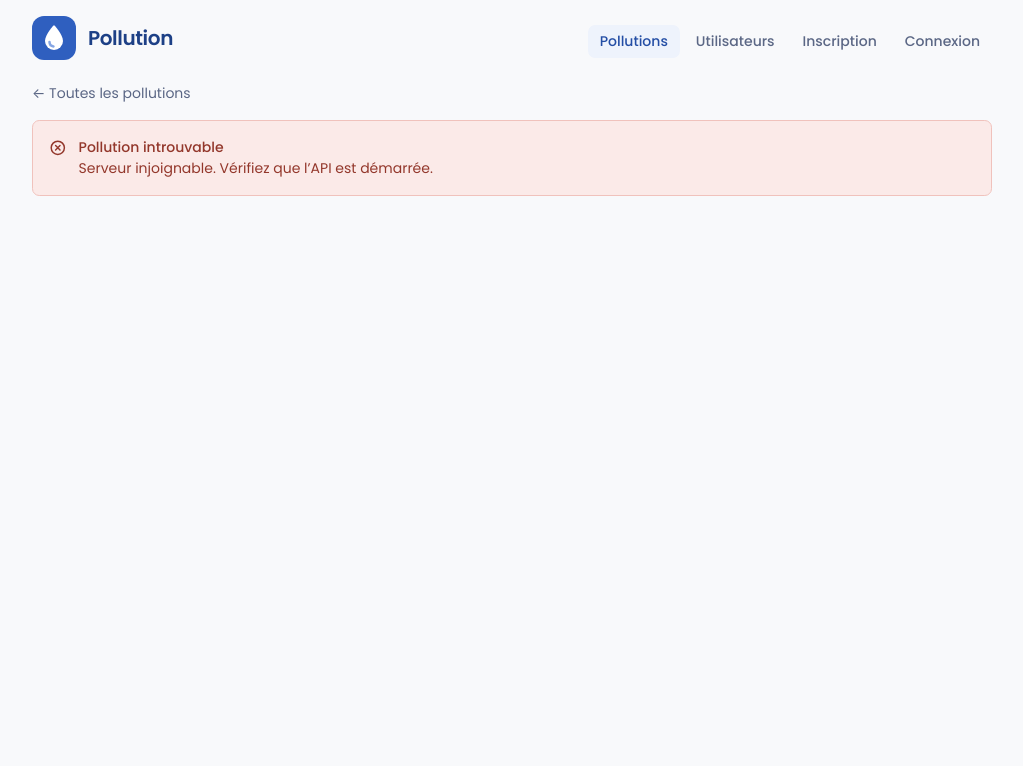
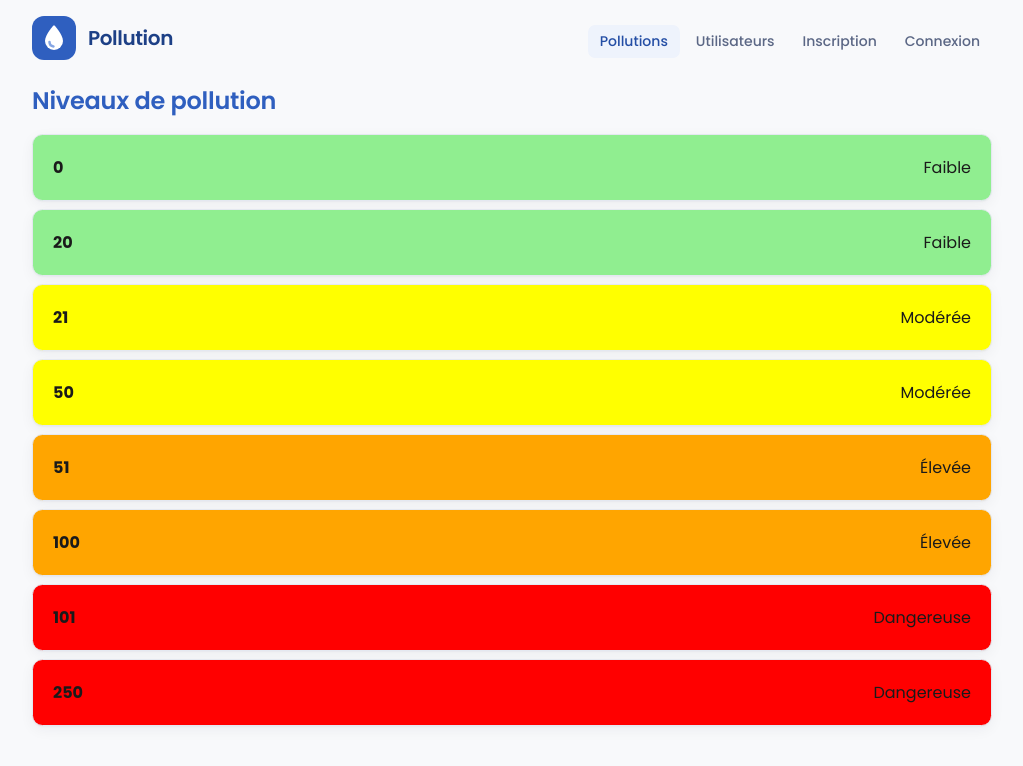
Before and after one commit to Lirobi/projet_bischung_lilian, an Angular app in the folder Front/: page /pollutions/niveaux in a window 1280 px wide. Shown: the top 766 px of the page, without its empty margins (128-1151 px from the left). Built offline with nearby package versions, Linux system fonts and the light colour scheme; no server answers.

Commit message:
feat: pipe PollutionLevelPipe et directive HighlightPollutionDirective

```diff
--- a/Front/src/app/app.routes.ts
+++ b/Front/src/app/app.routes.ts
@@ -2,6 +2,7 @@ import { Routes } from '@angular/router';
 import { Login } from './features/login/login';
 import { PollutionDetail } from './features/pollutions/pollution-detail/pollution-detail';
 import { PollutionEditor } from './features/pollutions/pollution-editor/pollution-editor';
+import { PollutionLevels } from './features/pollutions/pollution-levels/pollution-levels';
 import { PollutionList } from './features/pollutions/pollution-list/pollution-list';
 import { SignUpPage } from './features/sign-up/sign-up-page';
 import { UserList } from './features/users/user-list/user-list';
@@ -9,6 +10,7 @@ import { UserList } from './features/users/user-list/user-list';
 export const routes: Routes = [
   { path: '', pathMatch: 'full', redirectTo: 'pollutions' },
   { path: 'pollutions', component: PollutionList, title: 'Pollutions' },
+  { path: 'pollutions/niveaux', component: PollutionLevels, title: 'Niveaux de pollution' },
   { path: 'pollutions/nouvelle', component: PollutionEditor, title: 'Déclarer une pollution' },
   { path: 'pollutions/:id', component: PollutionDetail, title: 'Détail de la pollution' },
   { path: 'pollutions/:id/modifier', component: PollutionEditor, title: 'Modifier la pollution' },
--- /dev/null
+++ b/Front/src/app/features/pollutions/pollution-levels/pollution-levels.css
@@ -0,0 +1,25 @@
+:host {
+  display: flex;
+  flex-direction: column;
+  gap: 1rem;
+}
+
+h1 {
+  margin: 0;
+  font-size: 1.5rem;
+}
+
+.item {
+  display: flex;
+  justify-content: space-between;
+  color: #1a1a1a;
+}
+
+ul {
+  display: flex;
+  flex-direction: column;
+  gap: 0.5rem;
+  margin: 0;
+  padding: 0;
+  list-style: none;
+}
--- /dev/null
+++ b/Front/src/app/features/pollutions/pollution-levels/pollution-levels.html
@@ -0,0 +1,10 @@
+<h1>Niveaux de pollution</h1>
+
+<ul>
+  @for (index of indices; track index) {
+    <li class="card item" [appHighlightPollution]="index">
+      <strong>{{ index }}</strong>
+      <span>{{ index | pollutionLevel }}</span>
+    </li>
+  }
+</ul>
--- /dev/null
+++ b/Front/src/app/features/pollutions/pollution-levels/pollution-levels.ts
@@ -0,0 +1,15 @@
+import { ChangeDetectionStrategy, Component } from '@angular/core';
+import { HighlightPollutionDirective } from '../../../shared/highlight-pollution.directive';
+import { PollutionLevelPipe } from '../../../shared/pollution-level.pipe';
+
+/** Démonstration de la pipe et de la directive (/pollutions/niveaux). */
+@Component({
+  selector: 'app-pollution-levels',
+  changeDetection: ChangeDetectionStrategy.OnPush,
+  imports: [PollutionLevelPipe, HighlightPollutionDirective],
+  templateUrl: './pollution-levels.html',
+  styleUrl: './pollution-levels.css',
+})
+export class PollutionLevels {
+  protected readonly indices = [0, 20, 21, 50, 51, 100, 101, 250];
+}
--- /dev/null
+++ b/Front/src/app/shared/highlight-pollution.directive.ts
@@ -0,0 +1,23 @@
+import { Directive, computed, input } from '@angular/core';
+import { PollutionLevel, pollutionLevel } from './pollution-level.pipe';
+
+const COLORS: Record<PollutionLevel, string> = {
+  Faible: 'lightgreen',
+  Modérée: 'yellow',
+  Élevée: 'orange',
+  Dangereuse: 'red',
+};
+
+/** Colore le fond de l'élément selon l'indice de dangerosité : `<li [appHighlightPollution]="indice">`. */
+@Directive({
+  selector: '[appHighlightPollution]',
+  host: { '[style.background-color]': 'color()' },
+})
+export class HighlightPollutionDirective {
+  readonly appHighlightPollution = input<number | null | undefined>();
+
+  protected readonly color = computed(() => {
+    const level = pollutionLevel(this.appHighlightPollution());
+    return level === '' ? null : COLORS[level];
+  });
+}
--- /dev/null
+++ b/Front/src/app/shared/pollution-level.pipe.ts
@@ -0,0 +1,27 @@
+import { Pipe, PipeTransform } from '@angular/core';
+
+export type PollutionLevel = 'Faible' | 'Modérée' | 'Élevée' | 'Dangereuse';
+
+/** Indice de dangerosité vers statut : 0-20 Faible, 21-50 Modérée, 51-100 Élevée, 101+ Dangereuse. */
+export function pollutionLevel(index: number | null | undefined): PollutionLevel | '' {
+  if (index == null || Number.isNaN(index) || index < 0) {
+    return '';
+  }
+  if (index <= 20) {
+    return 'Faible';
+  }
+  if (index <= 50) {
+    return 'Modérée';
+  }
+  if (index <= 100) {
+    return 'Élevée';
+  }
+  return 'Dangereuse';
+}
+
+@Pipe({ name: 'pollutionLevel' })
+export class PollutionLevelPipe implements PipeTransform {
+  transform(index: number | null | undefined): PollutionLevel | '' {
+    return pollutionLevel(index);
+  }
+}
```
Also changed, not shown: 2 other files (tests, documents, lock files or other folders).
